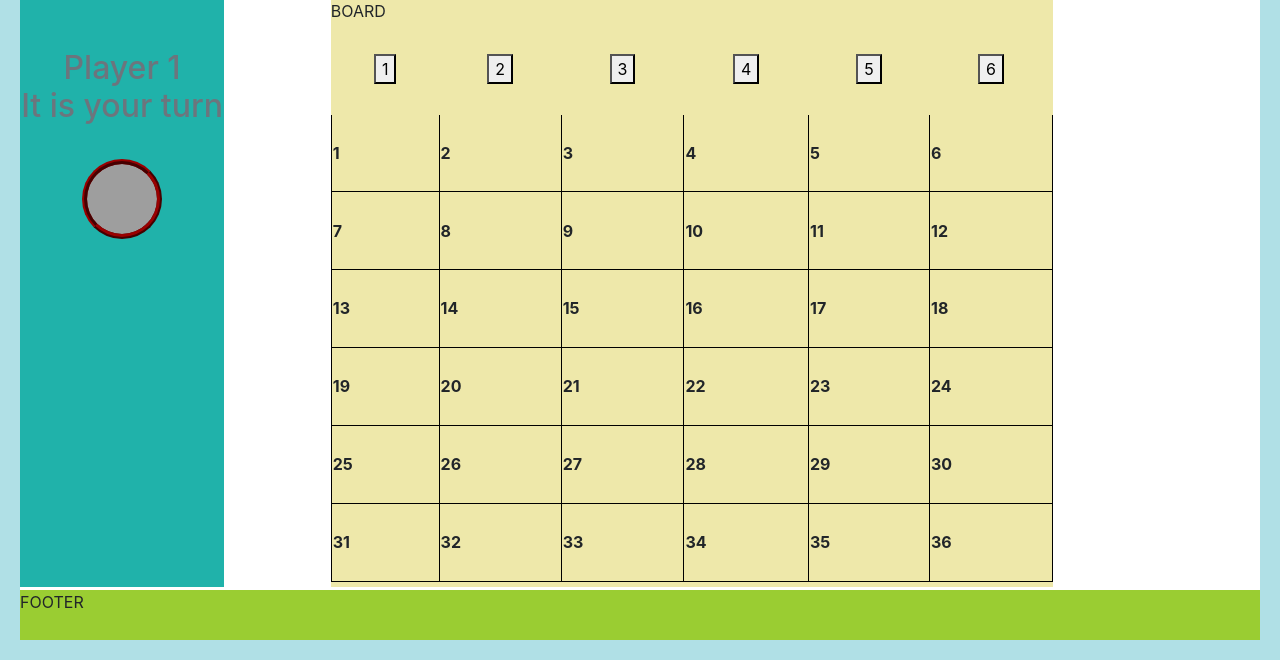
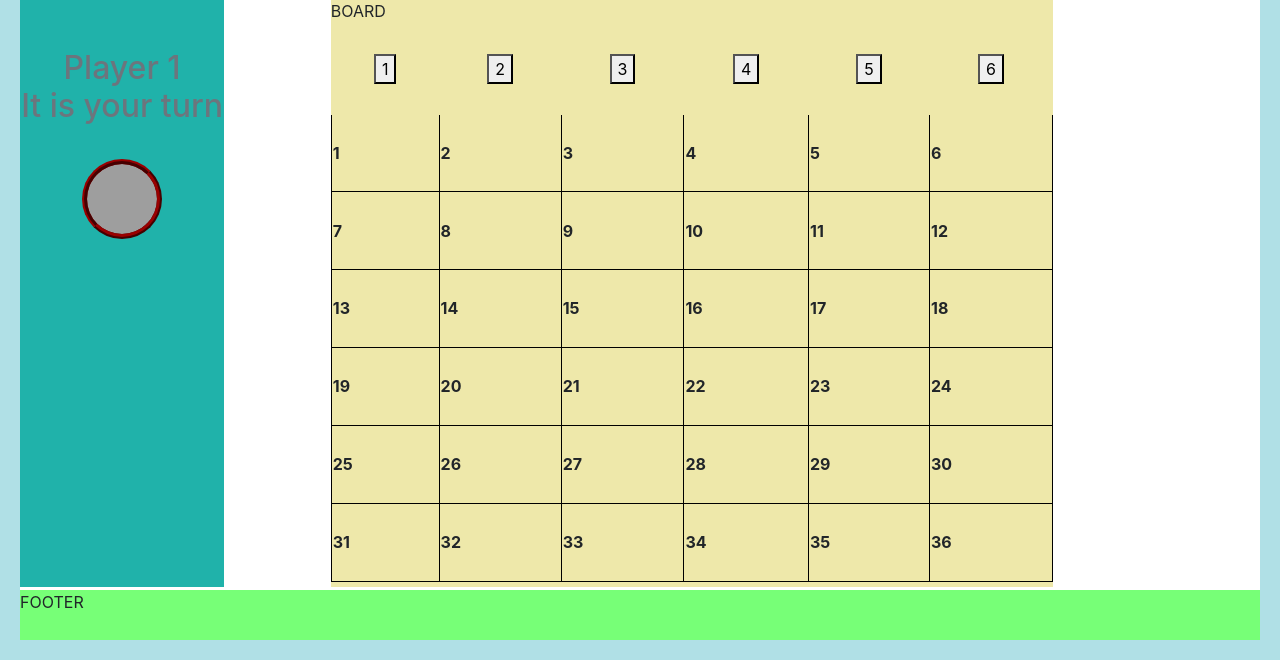
Before and after one commit to samibirnbaum/connect-4, a PHP site: page / in a window 1280 px wide. Shown: the part 327-987 px from the top of the page. Run offline with PHP 8.4, Linux system fonts and the light colour scheme; lists and menus that the app fills with data are empty; some libraries are stand-ins or nearby versions; grey boxes are pictures that could not be loaded.

Commit message:
footer color change

```diff
--- a/styles/main.css
+++ b/styles/main.css
@@ -115,6 +115,6 @@ th {
 }
 
 footer {
-    background-color: yellowgreen;
+    background-color: #77ff77;
     grid-area: f;
 }
```
